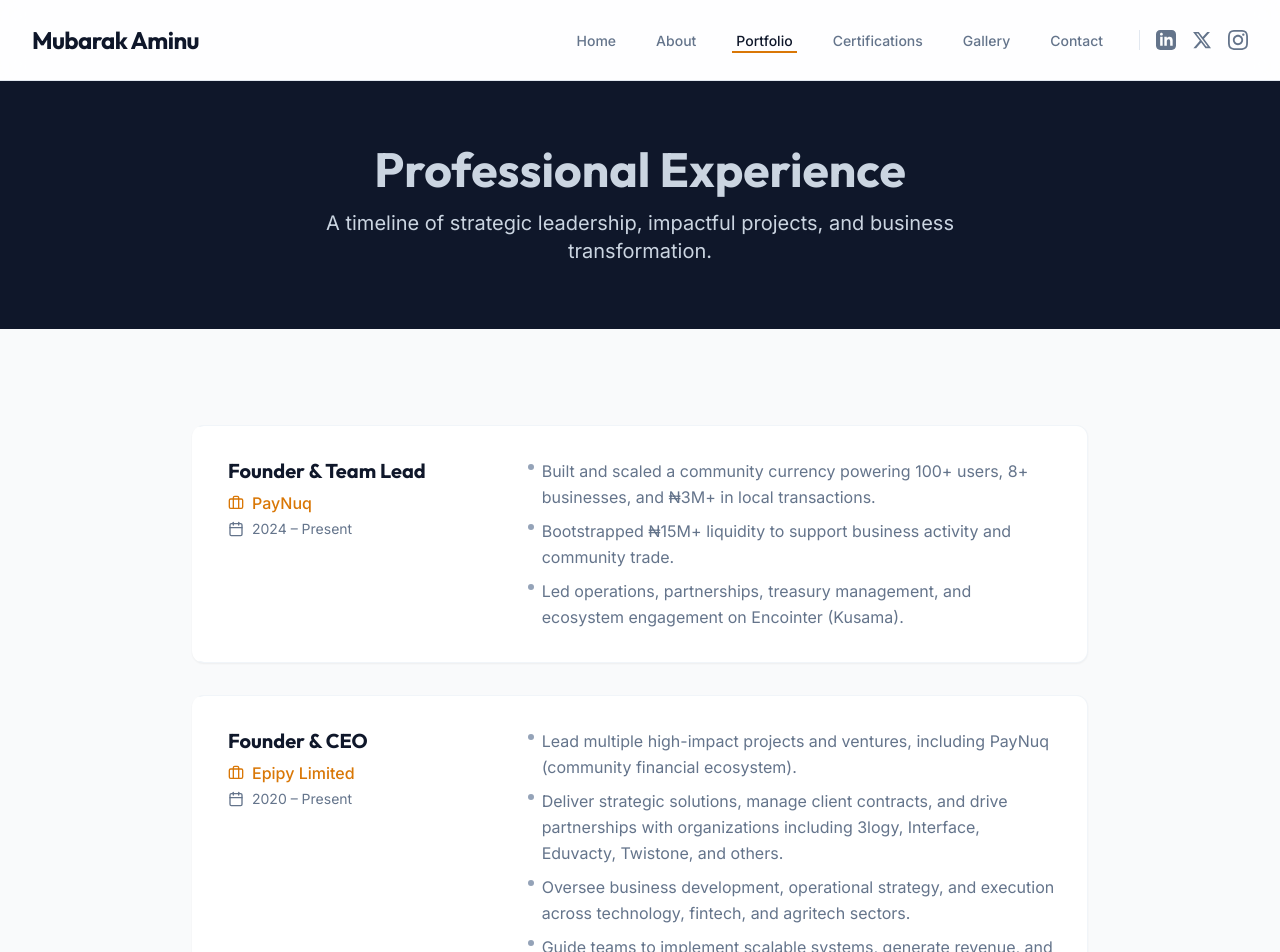
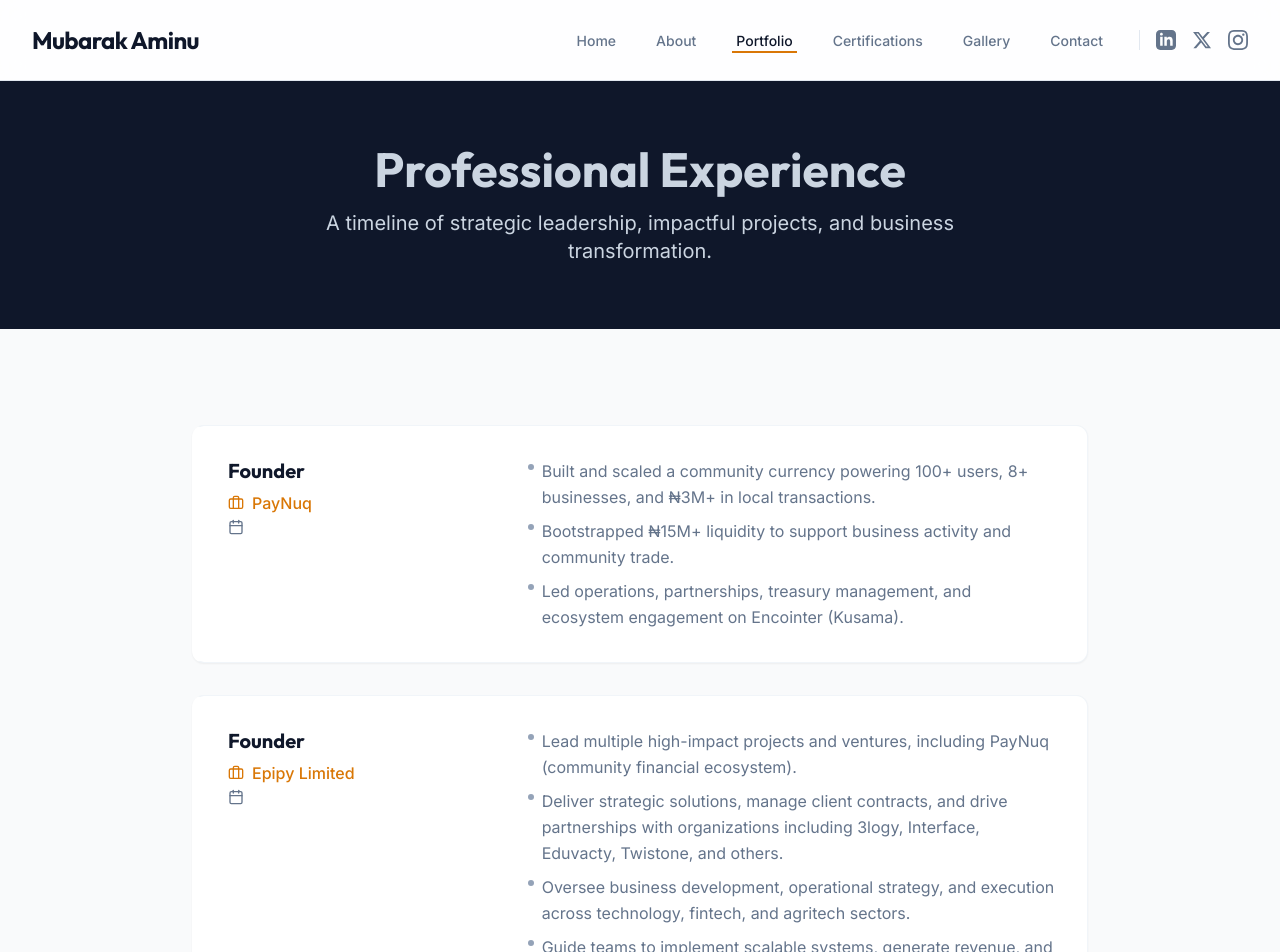
Before and after one commit to Abdul100-han/mubarakaminu.com, a React (Vite) app: page /#/portfolio in a window 1280 px wide. Shown: the top 952 px of the page. Built offline with nearby package versions, Linux system fonts and the light colour scheme.

Commit message:
minor updates on portfolio page

```diff
--- a/src/pages/Portfolio.jsx
+++ b/src/pages/Portfolio.jsx
@@ -3,9 +3,9 @@
 
 const experiences = [
     {
-        role: "Founder & Team Lead",
+        role: "Founder",
         company: "PayNuq",
-        period: "2024 – Present",
+        // period: "2024 – Present",
         achievements: [
             "Built and scaled a community currency powering 100+ users, 8+ businesses, and ₦3M+ in local transactions.",
             "Bootstrapped ₦15M+ liquidity to support business activity and community trade.",
@@ -13,9 +13,9 @@
         ]
     },
     {
-        role: "Founder & CEO",
+        role: "Founder",
         company: "Epipy Limited",
-        period: "2020 – Present",
+        // period: "2020 – Present",
         achievements: [
             "Lead multiple high-impact projects and ventures, including PayNuq (community financial ecosystem).",
             "Deliver strategic solutions, manage client contracts, and drive partnerships with organizations including 3logy, Interface, Eduvacty, Twistone, and others.",
@@ -26,7 +26,7 @@
     {
         role: "Co-founder",
         company: "AquaLife iFarms",
-        period: "2020 – Present",
+        // period: "2020 – Present",
         achievements: [
             "Designed and executed smart automated aquaculture solutions.",
             "Automated water management, waste conversion, and sustainable feed systems.",
@@ -37,7 +37,7 @@
     {
         role: "Management Executive",
         company: "Northern Founders Community",
-        period: "2023 – Present",
+        // period: "2023 – Present",
         achievements: [
             "Oversee community management and network growth.",
             "Lead partnership development and collaborations.",
```
